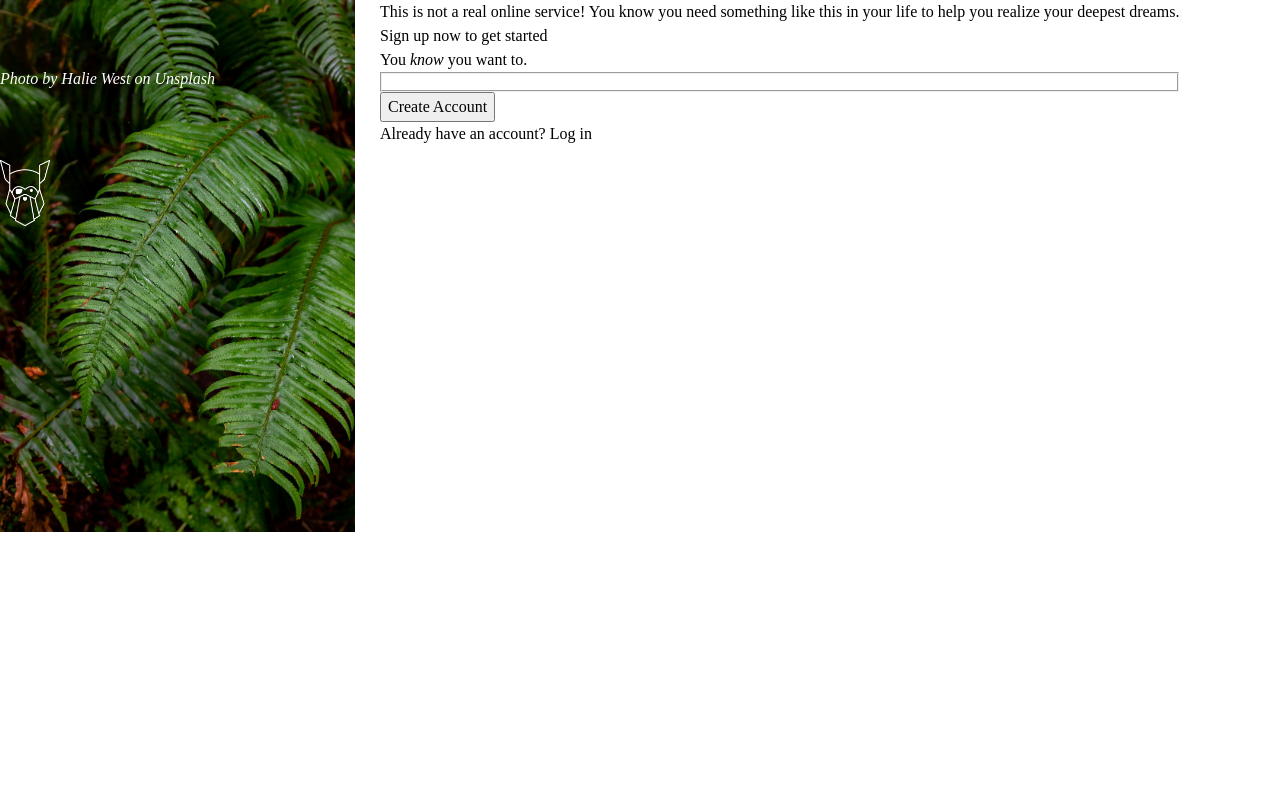
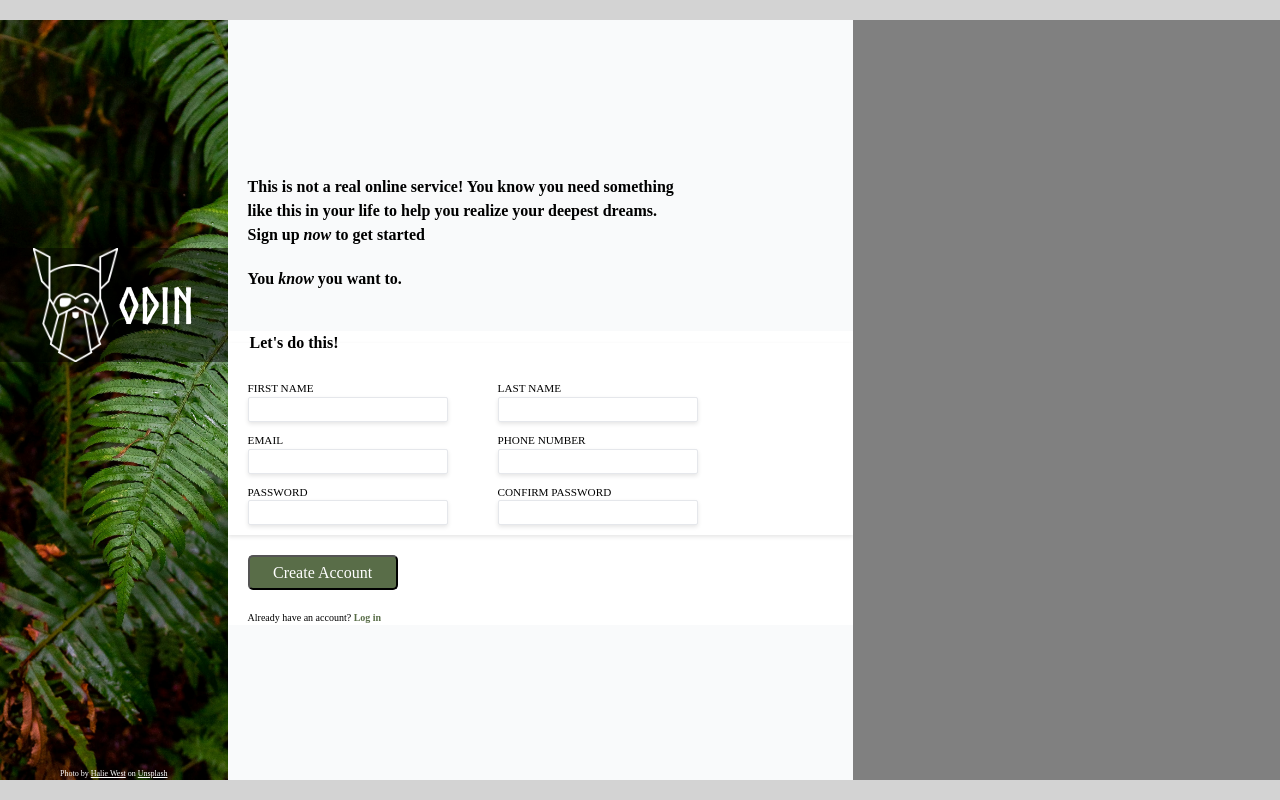
Before and after one commit to jameswang000/Sign-Up-Form, a plain HTML site: page index.html in a window 1280 px wide. Drawn offline with Linux system fonts and the light colour scheme.

Commit message:
finished project mvp, could be more additional features or edits including font settings

```diff
--- a/index.html
+++ b/index.html
@@ -12,27 +12,76 @@
         <div class="banner">
             <div class="odin-container">
                 <img src="images/odin-lined.png" class="odin-image"/>
+                <div class="odin-text-container">
+                    <p class="odin-text">ODIN</p>
+                </div>
             </div>
             <div class="citation-container">
-                <cite>Photo by Halie West on Unsplash</cite>
+                <cite>Photo by
+                    <a href="https://unsplash.com/@haliewestphoto">Halie West</a> on
+                    <a href="https://unsplash.com/photos/green-leaf-plant-in-close-up-photography-25xggax4bSA">
+                        Unsplash
+                    </a>
+                </cite>
             </div>
         </div>
+        <div class="content-container">
             <div class="content">
                 <p class="description">
-                This is not a real online service! You know you need something like this in
-                your life to help you realize your deepest dreams.<br>Sign up now to get started
+                    This is not a real online service! You know you need something <br>like this in
+                    your life to help you realize your deepest dreams.<br   >Sign up <em>now</em> to get started
                 </p>
                 <p class="call-to-action">
                     You <em>know</em> you want to.
                 </p>
 
-            <form class=signup-form method="post" action="example-backend.com">
+                <form class=signup-form method="post">
                     <fieldset class="personal-information">
-
+                        <legend>Let's do this!</legend>
+                        <div class="personal-information-container">
+                            <div>
+                                <ul>
+                                    <li>
+                                        <label class="form-label" for="first-name">FIRST NAME</label>
+                                        <input type="text" id="first-name" name="first-name">
+                                    </li>
+                                    <li>
+                                        <label class="form-label" for="email">EMAIL</label>
+                                        <input type="email" id="email" name="email">
+                                    </li>
+                                    <li>
+                                        <label class="form-label" for="password">PASSWORD</label>
+                                        <input type="password" id="password" name="password"
+                                            pattern="^(?=.*[A-Za-z0-9])(?=.*[^A-Za-z0-9]).{8,}$">
+                                    </li>
+                                </ul>
+                            </div>
+                            <div>
+                                <ul>
+                                    <li>
+                                        <label class="form-label" for="last-name">LAST NAME</label>
+                                        <input type="text" id="last-name" name="last-name">
+                                    </li>
+                                    <li>
+                                        <label class="form-label" for="phone-number">PHONE NUMBER</label>
+                                        <input type="tel" id="phone-number" name="phone-number">
+                                    </li>
+                                    <li>
+                                        <label class="form-label" for="confirm-password">CONFIRM PASSWORD</label>
+                                        <input type="password" id="confirm-password" name="confirm-password"
+                                            pattern="^(?=.*[A-Za-z0-9])(?=.*[^A-Za-z0-9]).{8,}$">
+                                    </li>
+                                </ul>
+                            </div>
+                        </div>
                     </fieldset>
                     <button class=submit-button type="submit">Create Account</button>
-                <p>Already have an account? <a src="example-login-page.com">Log in</a></p>
+                    <p class="already-have-account-message">Already have an account? <a href="example-login-page.com">Log in</a></p>
                 </form>
+            </div>
+        </div>
+        <div class="spacer">
+
         </div>
     </div>
 </body>
--- a/stylesheet.css
+++ b/stylesheet.css
@@ -1,3 +1,13 @@
+@font-face {
+    font-family: 'norsebold';
+    src: url('fonts/norse-bold-webfont.woff2') format('woff2'),
+         url('fonts/norse-bold-webfont.woff') format('woff');
+    font-weight: normal;
+    font-style: normal;
+
+}
+
+
 /*
 1. Use a more-intuitive box-sizing model.
 */
@@ -45,33 +55,179 @@ p, h1, h2, h3, h4, h5, h6 {
     isolation: isolate;
 }
 
+/*END RESET*/
+html, body {
+    min-width: 800px;
+    width : 100vw;
+    height : 100vh;
+}
+
+body {
+    border-top: 20px solid lightgray;
+    border-bottom: 20px solid lightgray;
+}
+
 .page {
     display: flex;
     width : 100%;
     height: 100%;
+    justify-items: flex-start;
 }
 
 .banner {
+    flex : 0.8;
     position : relative;
     background-image: url(images/halie-west-25xggax4bSA-unsplash.jpg);
-    background-size: contain;
+    background-size: cover;
     background-repeat: no-repeat;
+    display: flex;
+    flex-direction: column;
+    justify-content: space-between;
 }
 
 .odin-container {
-    height: 12.5%;
+    height: 15%;
     position : relative;
     top : 30%;
     display: flex;
+    justify-content: center;
+    background-color: rgba(0, 0, 0, 0.5);
 }
 
 .odin-image {
     height: 100%;
     position : relative;
+}
 
+.odin-text-container {
+    display: flex;
+    align-items: center;
+}
+.odin-text {
+    color: white;
+    font-family: "norsebold";
+    font-size: 50px;
+}
 
+.citation-container {
+    display: flex;
+    justify-content: center;
 }
 
 cite {
     color : white;
+    text-justify: center;
+    font-size: 8px;
+    font-style: normal;
 }
+
+.content-container {
+    flex : 2.2;
+    display : flex;
+    flex-direction: column;
+    justify-content: center;
+    background-color: #F9FAFB;
+}
+
+.signup-form {
+    background-color: white;
+}
+
+a {
+    color : white;
+}
+
+legend, .description, .call-to-action {
+    margin-bottom: 20px;
+    font-weight: bold;
+    margin-left : 20px
+}
+
+.call-to-action {
+    margin-bottom: 40px;
+}
+
+legend {
+    margin-left : 0px;
+}
+
+.personal-information {
+    border-width: 0px;
+    box-shadow: 0px 2px 4px rgba(0, 0, 0, 0.1);
+    padding-left: 20px;
+    background-color: white;
+}
+
+
+.personal-information-container {
+    display : flex;
+}
+
+ul {
+    margin: 0;
+    padding: 0;
+    list-style: none;
+}
+
+label.form-label {
+    display : block;
+    text-align: left;
+    color : black;
+    font-size: 0.7em;
+}
+
+input {
+    border-radius: 2px;
+    box-shadow: 0px 2px 4px rgba(0, 0, 0, 0.1);
+    height: 25px;
+    width: 200px;
+    border : 1px solid #E5E7EB;
+    padding : 3px;
+}
+
+input:focus {
+    border : 1px solid blue;
+    outline : none;
+}
+
+.personal-information-container > div + div{
+    margin-left : 50px;
+}
+
+ul > li + li > label {
+    margin-top : 10px;
+}
+
+.submit-button {
+    margin-left: 20px;
+    margin-top: 20px;
+    margin-bottom: 20px;
+    width: 150px;
+    height: 35px;
+    background-color: #596D48;
+    border-radius : 5px;
+    color : white;
+}
+
+.already-have-account-message {
+    margin-left: 20px;
+    color : black;
+    font-size: 10px;
+}
+
+.already-have-account-message > a {
+    color : #596D48;
+    font-weight: bold;
+    text-decoration: none;
+}
+
+.spacer {
+    background-color: gray;
+    height : 100%;
+    flex: 1.5;
+}
+
+input[type="password"]:invalid {
+    border : 1px solid red;
+    outline : none;
+}
```
Lines whose indentation alone changed are shown as unchanged.
